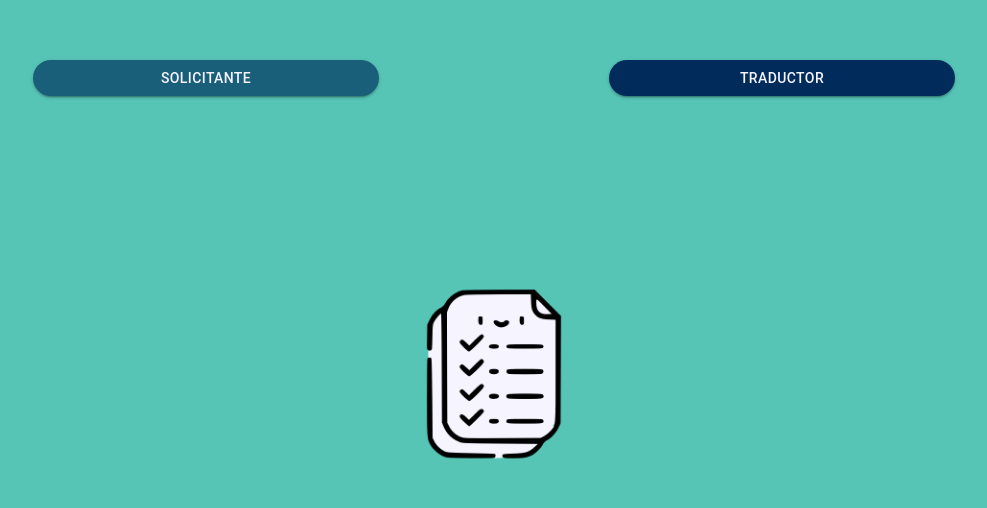
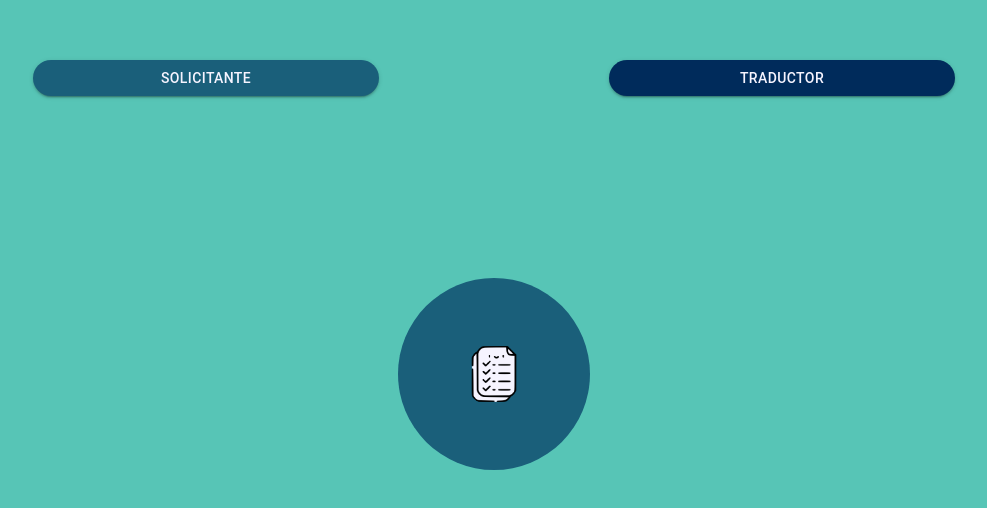
Before and after one commit to FedericoArielLotitto/TramitArte-frontend, a Next.js app: page /rol in a window 1280 px wide. Shown: the part 122-630 px from the top of the page, without its empty margins (146-1133 px from the left). Built offline with nearby package versions, Linux system fonts and the light colour scheme.

Commit message:
Agrega logo al header desktop

```diff
--- a/src/app/(menu-info)/home/header/header.js
+++ b/src/app/(menu-info)/home/header/header.js
@@ -1,11 +1,12 @@
 import AccountBoxOutlinedIcon from '@mui/icons-material/AccountBoxOutlined';
 import LogoutOutlinedIcon from '@mui/icons-material/LogoutOutlined';
 import "./header.css"
+import Logo from '@/components/atomos/logo/Logo';
 
 export const HeaderComponent = () => {
     return(<div class="header">
           <div class="logo">
-            Logo de la aplicacion
+            <Logo width={'60%'} />
           </div>
           <div class="header-button" style={{display: "flex"}}>
             <div className="other-button">
--- /dev/null
+++ b/src/components/atomos/logo/Logo.css
@@ -0,0 +1,7 @@
+.fondo {
+    background-color: #1A5F7A;
+    border-radius: 50%;
+    border-color: #002B5B;
+    border-width: 4px;
+    padding: 5%;
+}
--- a/src/components/atomos/logo/Logo.js
+++ b/src/components/atomos/logo/Logo.js
@@ -1,9 +1,9 @@
-import theme from "@/app/theme";
-import { CardMedia, ThemeProvider } from "@mui/material";
+import './Logo.css';
 
 function Logo({ height, width }) {
   return (
       <img
+        className="fondo"
         height={height}
         width={width}
         src="/assets/logo/logo.png"
```
